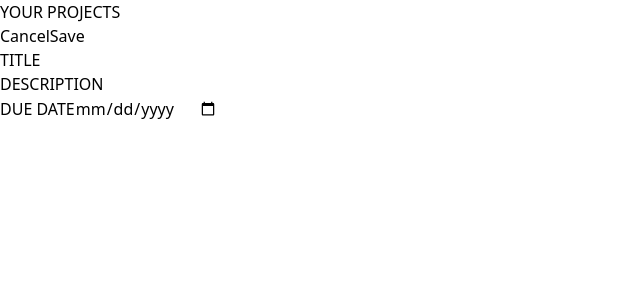
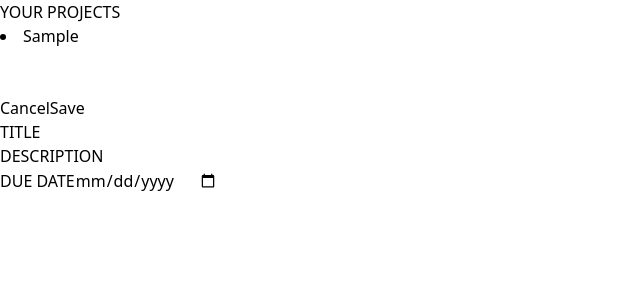
Before and after one commit to arhaamwanii/ProjectManger, a React (Vite) app: page / in a window 1280 px wide. Both pictures are taken after typing "Sample", "Sample", "2020-01-15" into the empty fields and a click on the button "Save". Shown: the top 300 px of the page, without its empty margins (0-640 px from the left). Built offline with nearby package versions, Linux system fonts and the light colour scheme.

Commit message:
can now save the projects

```diff
--- a/src/App.jsx
+++ b/src/App.jsx
@@ -1,14 +1,28 @@
 import React from 'react';
+import { useState } from 'react';
 import { Input } from './Components/Input';
 import { Sidebar } from './Components/Sidebar';
+import { Task } from './Components/Task';
 
 function App() {
+  const [formData , setFormData] = useState([
+      // Title : "",
+      // Description: "",
+      // Date: "",
+      // Tasks: [
+      //     "Task 1" , "Task 2" , "...."
+      // ]
+  ])
+  const [pageChoose , setPageChoose] = useState(true)
+  const [sendPrev , setSendPrev ] = useState()
 
   return (
     <>
       <div >
-        <Sidebar/>
-        <Input/>
+        <Sidebar sendPrev={setSendPrev} switchPage={setPageChoose} formData={formData}/>
+        <br />
+        <br />
+        {pageChoose ? <Input formData={formData} setFormData={setFormData} /> : <Task title={sendPrev.Title} date={sendPrev.Date} description={sendPrev.Description}  tasks={sendPrev.Tasks}/>}
       </div>
     </>
   );
--- a/src/Components/Input.jsx
+++ b/src/Components/Input.jsx
@@ -1,14 +1,6 @@
 import React, { useRef, useState } from 'react'
 
-export const Input = () => {
-    const [formData , setFormData] = useState([
-        // Title : "",
-        // Description: "",
-        // Date: "",
-        // Tasks: [
-        //     "Task 1" , "Task 2" , "...."
-        // ]
-    ])
+export const Input = ({formData , setFormData}) => {
 
     const titleRef = useRef()
     const descriptionRef = useRef()
@@ -30,6 +22,7 @@ export const Input = () => {
         dateRef.current.value = ""
     }
  console.log(formData)
+
 
     return (
     <div>
--- a/src/Components/Sidebar.jsx
+++ b/src/Components/Sidebar.jsx
@@ -1,13 +1,30 @@
 import React from 'react'
 
-export const Sidebar = () => {
+export const Sidebar = ({formData , switchPage , sendPrev}) => {
+
+    function handleProjectClick(prev){
+        switchPage(false)
+        sendPrev(prev)
+    }
+
+    //function to send the data about which button was clicked to the TASK component
+    //this function has the data which button was clicked(prev), now we need to pass this data to task
   return (
     <div>
         <h2>YOUR PROJECTS</h2>
-
+        {formData.map((prev , index) => <li key={index}>
+            <button onClick={() => handleProjectClick(prev)}>
+                {prev.Title}
+            </button>
+        </li>)}
     </div>
   )
 }
 
 
 //well there on one side would be perminent while on the other side based on  butto click and instance different components can be seen
+//ok we have a button so once we click this button it should change the
+//on click of the button the i.e the side bar names
+    //project fillign shit should disappear
+    //task filling thing should appear
+    //task filling thing should have data which data it has to show
--- a/src/Components/Task.jsx
+++ b/src/Components/Task.jsx
@@ -1,7 +1,14 @@
 import React from 'react'
 
-export const Task = () => {
+export const Task = ({title , date , description , tasks}) => {
   return (
-    <div>Task</div>
+    <div>
+      <h1> the title is {title}</h1>
+      <p>{date}</p>
+      <p>{description}</p>
+      <hr />
+      <h2>Tasks</h2>
+
+    </div>
   )
 }
```
Also changed, not shown: 1 other file (tests, documents, lock files or other folders).
